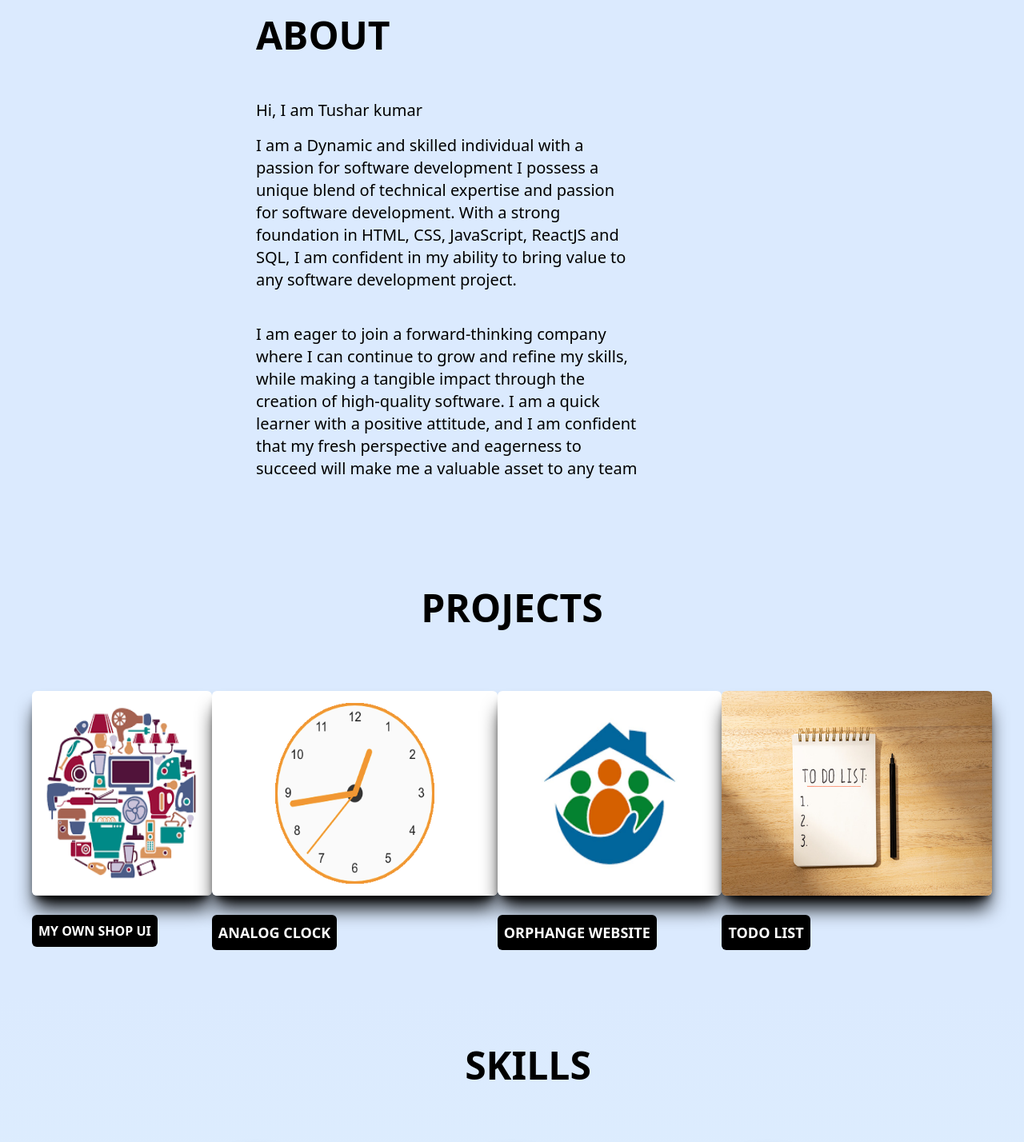
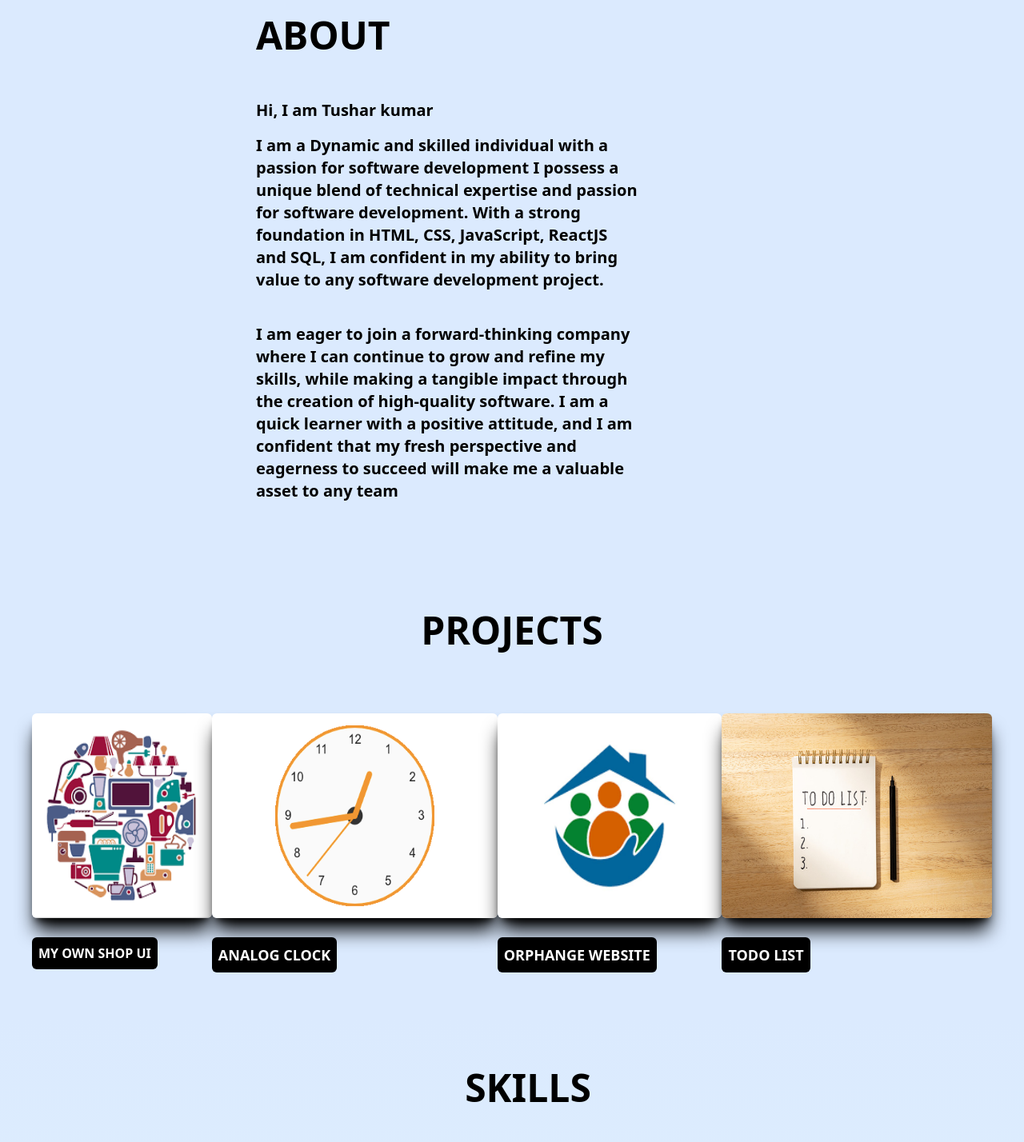
Before and after one commit to Tushar-Official/Main_Portfolio, a React (Create React App) app: page / in a window 1280 px wide. Shown: the part 900-2328 px from the top of the page at 80% size. Built offline with nearby package versions, Linux system fonts and the light colour scheme.

Commit message:
new commit

```diff
--- a/src/components/Footer.jsx
+++ b/src/components/Footer.jsx
@@ -1,5 +1,5 @@
 import React from 'react'
-import {FaLinkedin,FaFacebook,FaInstagram} from 'react-icons/fa'
+import {FaLinkedin,FaFacebook,FaGithub} from 'react-icons/fa'
 
 function Footer() {
   return (
@@ -7,7 +7,7 @@ function Footer() {
     <div className='h-56 flex justify-center  pt-10 pb-10'>
     <a href="https://www.linkedin.com/in/tushar-kumar-7a900218a/"><FaLinkedin className='w-12 h-12 ml-4 mr-4 bg-blue text-white hover:cursor-pointer  rounded  '/></a>
     <a href="https://www.facebook.com/tushar.kumar.526438/"><FaFacebook className='w-12 h-12 ml-4 mr-4 hover:cursor-pointer text-black bg-white rounded'/></a>
-    <a href='https://www.instagram.com/im.tusharkumar/'><FaInstagram className='w-12 h-12 ml-4 mr-4 hover:cursor-pointer text-black bg-white rounded '/></a>
+    <a href='https://github.com/Tushar-Official'><FaGithub className='w-12 h-12 ml-4 mr-4 hover:cursor-pointer text-black bg-white rounded '/></a>
     </div>
     </div>
   )
--- a/src/components/Home.jsx
+++ b/src/components/Home.jsx
@@ -8,14 +8,14 @@ function Home() {
     <br/>
 
 
-    <p className='text-xl text-black mt-4  '>Hi, I am Tushar kumar</p>
-    <p className='text-xl text-black '>I am a Dynamic and skilled individual with a passion for software development
+    <p className='text-xl font-semibold text-black mt-4  '>Hi, I am Tushar kumar</p>
+    <p className='text-xl font-semibold text-black '>I am a Dynamic and skilled individual with a passion for software development
     I possess a unique blend of technical expertise and passion for software development.
     With a strong foundation in HTML, CSS, JavaScript, ReactJS and SQL,
      I am confident in my ability to bring value to any software development project.
      </p>
      <br/>
-    <p className='text-xl text-black '>
+    <p className='text-xl font-semibold text-black '>
      I am eager to join a forward-thinking company where I can continue to grow and refine my skills,
      while making a tangible impact through the creation of high-quality software.
      I am a quick learner with a positive attitude,
--- a/src/components/Navbar.jsx
+++ b/src/components/Navbar.jsx
@@ -7,7 +7,7 @@ import {FaBars} from 'react-icons/fa'
 
 function UpNavbar() {
   return (
-    <div className='border-black border-2 flex justify-between px-4 w-screen bg-black fixed-top'>
+    <div className=' flex justify-between px-4 w-screen bg-black fixed-top'>
     <div className=' ml-2 pt-2 text-white'><h1 className='text-6xl'>TUSHAR</h1></div>
     <div className='hidden md:flex'>
     <ul className=' flex justify-between pt-3 text-white'>
--- a/src/components/Projects.jsx
+++ b/src/components/Projects.jsx
@@ -13,11 +13,23 @@ function Projects() {
     <div className='h-84 w-full flex justify-around mt-20'>
 
   <figure > <img src={shop} alt="" className='w-76 h-64 rounded  shadow-black shadow-xl'/>
-   <figcaption className='text-white font-bold '><button className='bg-black text-center px-2 py-2 text-centre rounded mt-4 hover:bg-blue-800 '>MY OWN SHOP UI</button></figcaption></figure>
+   <figcaption className='text-white font-bold '><a href="https://beamish-hummingbird-a259bc.netlify.app/" className="text-white" >
+   <button className='bg-black text-center px-2 py-2 text-centre rounded mt-4 hover:bg-blue-800 '>MY OWN SHOP UI</button></a>
+   </figcaption></figure>
+
    <figure><img src={clock} alt="" className='w-76 h-64 rounded shadow-black shadow-xl'/>
-   <figcaption className='text-white font-bold text-lg'><button className='bg-black text-center px-2 py-2 text-centre rounded mt-4 '>ANALOG CLOCK</button></figcaption></figure>
-   <figure><img src={orp} alt="" className='w-76 h-64 rounded shadow-black shadow-xl'/><figcaption className='text-white font-bold text-lg'><button className='bg-black text-center px-2 py-2 text-centre rounded mt-4 '>ORPHANGE WEBSITE </button></figcaption></figure>
-   <figure><img src={todo} alt="" className='w-76 h-64 rounded shadow-black shadow-xl'/><figcaption className='text-white font-bold text-lg'><button className='bg-black text-center px-2 py-2 text-centre rounded mt-4 '>TODO LIST</button></figcaption></figure>
+   <figcaption className='text-white font-bold text-lg'><a href="https://gorgeous-taffy-baafa2.netlify.app" className="text-white">
+   <button className='bg-black text-center px-2 py-2 text-centre rounded mt-4 '>ANALOG CLOCK</button></a>
+   </figcaption></figure>
+
+   <figure><img src={orp} alt="" className='w-76 h-64 rounded shadow-black shadow-xl'/>
+   <figcaption className='text-white font-bold text-lg'><a href="https://clever-puppy-d660e9.netlify.app/" className="text-white">
+   <button className='bg-black text-center px-2 py-2 text-centre rounded mt-4 '>ORPHANGE WEBSITE </button></a>
+   </figcaption></figure>
+
+   <figure><img src={todo} alt="" className='w-76 h-64 rounded shadow-black shadow-xl'/>
+   <figcaption className='text-white font-bold text-lg'><a href="https://gorgeous-taffy-baafa2.netlify.app/" className="text-white">
+   <button className='bg-black text-center px-2 py-2 text-centre rounded mt-4 '>TODO LIST</button></a></figcaption></figure>
     </div>
 
     </div>
```
